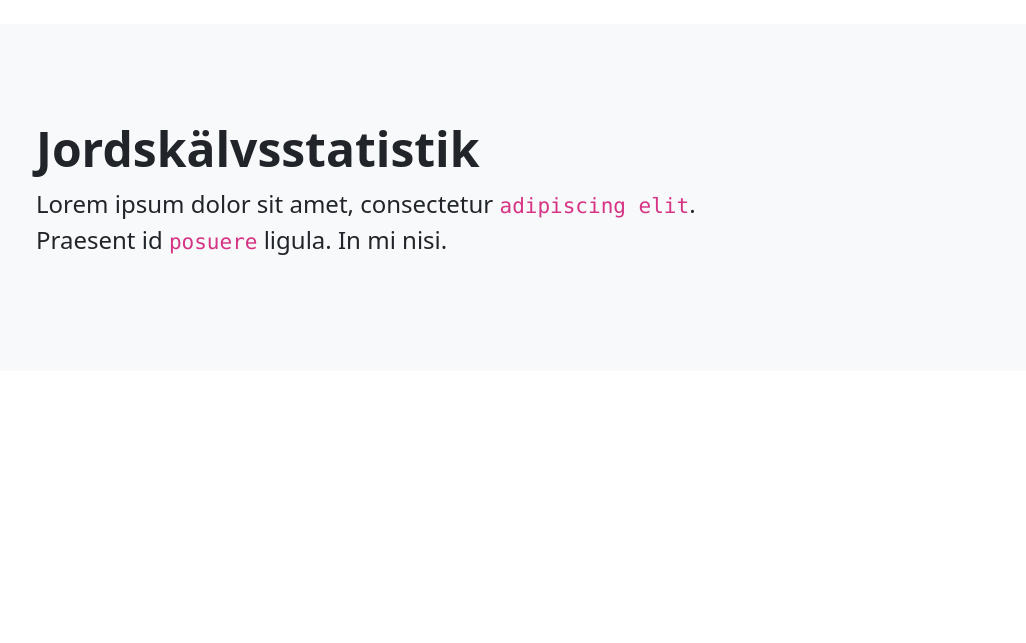
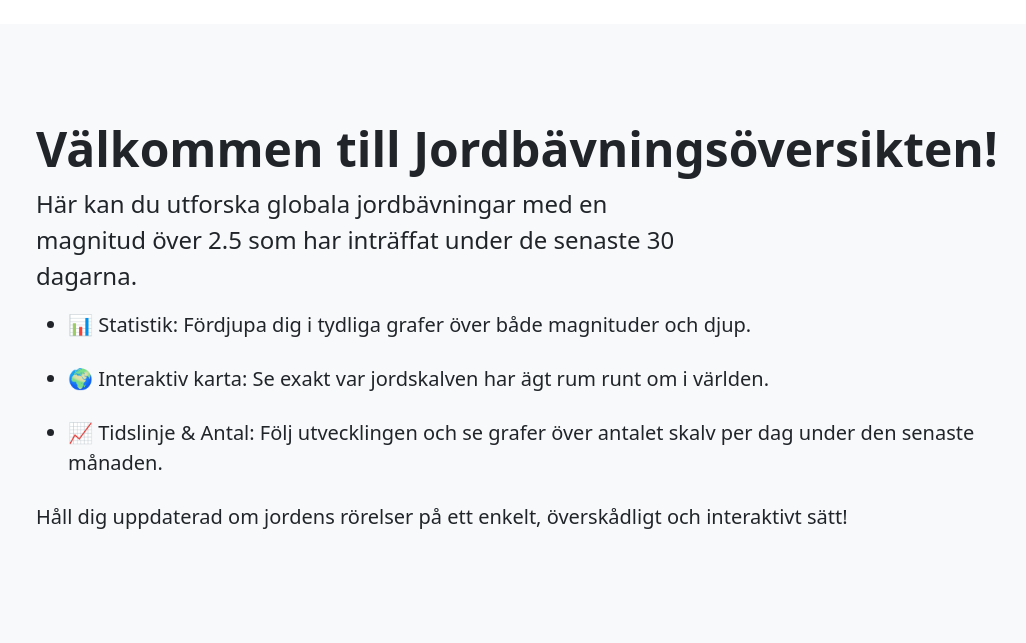
Before and after one commit to EliFromTheNorth/P2-Gruppuppgift, a Flask app: page / in a window 1280 px wide. Shown: the part 56-699 px from the top of the page, without its empty margins (106-1132 px from the left). Run offline with Flask 3, Linux system fonts and the light colour scheme.

Commit message:
index side text

```diff
--- a/Templates/index.html
+++ b/Templates/index.html
@@ -2,8 +2,15 @@
 {% block content %}
 <div class="p-5 mb-4 bg-light rounded-3">
     <div class="container-fluid py-5">
-        <h1 class="display-5 fw-bold">Jordskälvsstatistik</h1>
-        <p class="col-md-8 fs-4">Lorem ipsum dolor sit amet, consectetur <code>adipiscing elit</code>. Praesent id <code>posuere</code> ligula. In mi nisi.</p>
+        <h1 class="display-5 fw-bold">Välkommen till Jordbävningsöversikten!</h1>
+        <p class="col-md-8 fs-4">Här kan du utforska <span class="text-pink">globala jordbävningar</span> med en magnitud över 2.5 som har inträffat under de <span class="text-pink">senaste 30 dagarna</span>.</p>
+        <ul class="fs-5">
+            <li class="mb-4">📊 Statistik: Fördjupa dig i tydliga grafer över både magnituder och djup.</li>
+            <li class="mb-4">🌍 Interaktiv karta: Se exakt var jordskalven har ägt rum runt om i världen.</li>
+            <li class="mb-4">📈 Tidslinje & Antal: Följ utvecklingen och se grafer över antalet skalv per dag under den senaste månaden.</li>
+        </ul>
+
+        <p class="fs-5">Håll dig uppdaterad om jordens rörelser på ett enkelt, överskådligt och interaktivt sätt!</p>
     </div>
 </div>
 {% endblock %}
--- a/app.py
+++ b/app.py
@@ -20,6 +20,10 @@ URL = f"https://earthquake.usgs.gov/fdsnws/event/1/query?format=geojson&starttim
 @app.route("/")
 def index():
     return render_template("index.html")
+
+@app.errorhandler(404)
+def error404(error):
+    return render_template("error404.html"), 404
 
 
 @app.route("/timeline")
```
Also changed, not shown: Templates/error404.html (added, +10 -0 lines), timeline.py (+7 -0 lines).
